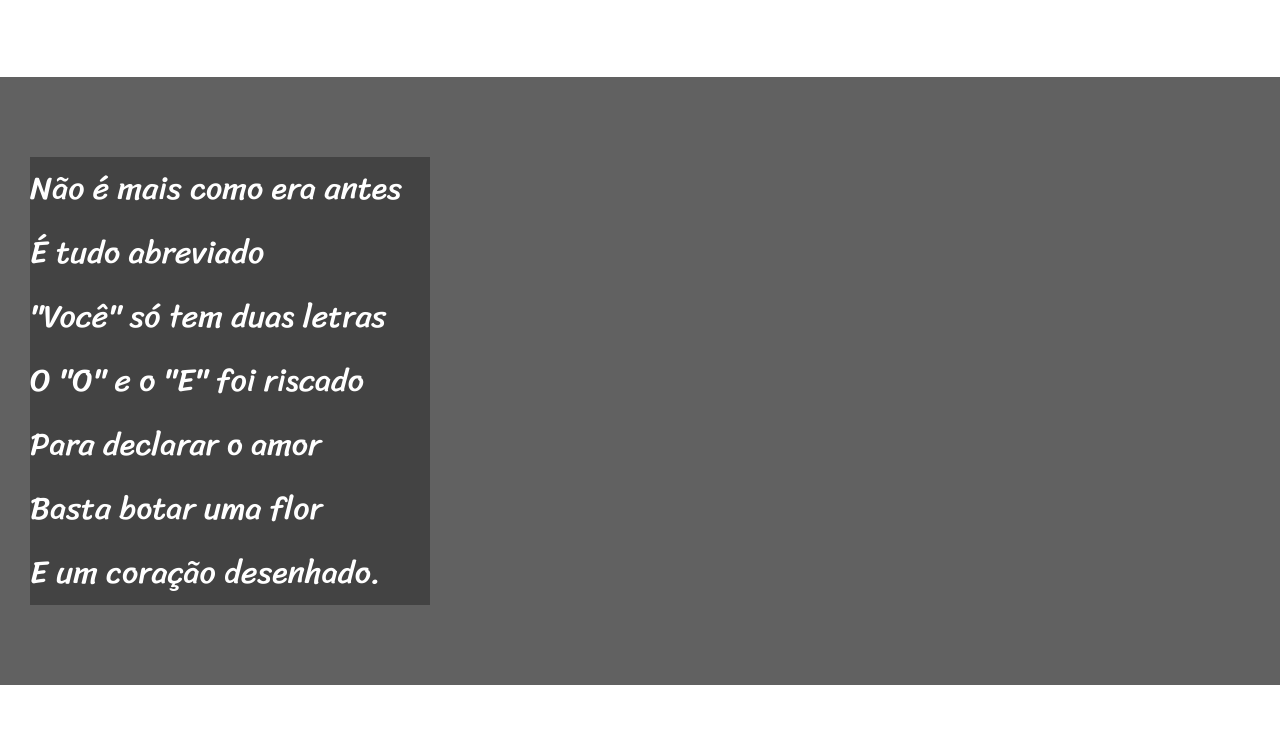
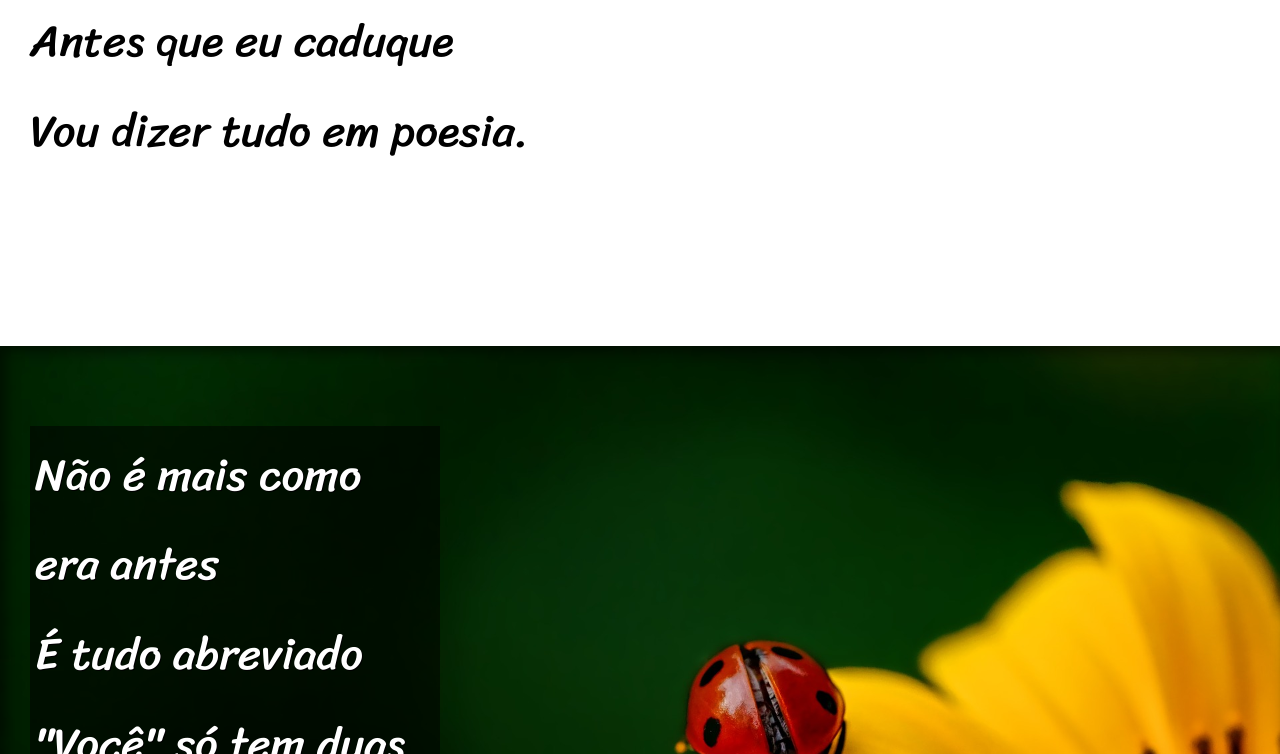
Before and after one commit to Idevjjr7/html-css, a plain HTML site: page desafios/de012/index.html in a window 1280 px wide. Shown: the part 686-1440 px from the top of the page. Drawn offline with Linux system fonts and the light colour scheme.

Commit message:
Atualizacão do de012

```diff
--- a/desafios/de012/estilo/style.css
+++ b/desafios/de012/estilo/style.css
@@ -49,7 +49,10 @@ section{
     line-height: 2em;
     padding-left: 30px;
     font-family: var(--fonte3);
-    font-size: 2em;
+    font-size: 3.5vw;
+}
+section > p {
+    padding-bottom: 2em;
 }
 section.normal{
     background-color: white;
@@ -58,11 +61,25 @@ section.normal{
 section.imagem{
     background-color: rgb(97, 97, 97);
     color: white;
+    box-shadow: inset 6px 6px 13px 0px rgba(0, 0, 0, 0.514);
+    background-size: cover;
+    background-attachment: fixed;
 }
 section.imagem > p {
     width: 400px;
-    background-color: rgba(0, 0, 0, 0.315);
+    padding: 5px;
+    background-color: rgba(0, 0, 0, 0.527);
+    text-shadow: 1px 1px 0px black;
 }
+
+section#img01{
+    background-image: url(../imagens/background001.jpg);
+    background-position: right center;
+}
+section#img02{
+    background-image: url(../imagens/background002.jpg);
+}
+
 footer {
     background-color: black;
     color: white;
--- a/desafios/de012/index.html
+++ b/desafios/de012/index.html
@@ -24,7 +24,7 @@
         </p>
     </section>
 
-    <section class="imagem">
+    <section class="imagem" id="img01">
         <p>
             Não é mais como era antes<br>
             É tudo abreviado<br>
@@ -57,7 +57,7 @@
         </p>
     </section>
 
-    <section class="imagem">
+    <section class="imagem" id="img02">
         <p>
             Tenho saudade das cartas<br>
             Escritas com a própria mão<br>
```
